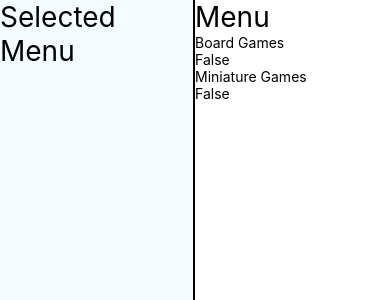
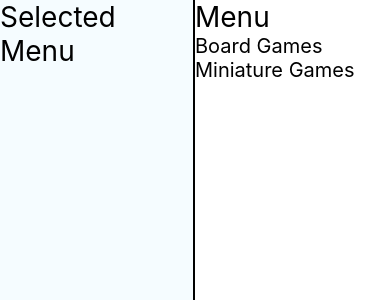
Before and after one commit to mcrice123/ht_coding_challenge, a React Native app: screen / in a window 390 px wide. Shown: the top 300 px of the page. Built offline with nearby package versions, Linux system fonts and the light colour scheme.

Commit message:
Toggle display of child menu items when menu item is clicked

```diff
--- a/Menu.js
+++ b/Menu.js
@@ -54,9 +54,13 @@ class Menu extends Component {
 						return (
 							<View key={item.id}>
 								<TouchableHighlight onPress={() => this.showGroupItems(i)}>
-									<Text>{item.checkDesc}</Text>
+									<Text style={styles.menuItem}>{item.checkDesc}</Text>
 								</TouchableHighlight>
-								{item.isOpen ? <Text>True</Text> : <Text>False</Text> }
+								{
+									item.isOpen && item.childMenuItems.map((child, index) => {
+										return <Text key={index}>{child.checkDesc}</Text>;
+									})
+								}
 							</View>
 						);
 					})
@@ -75,5 +79,9 @@ const styles = StyleSheet.create({
   },
   title: {
   	fontSize: 28,
-  }
+  },
+  menuItem: {
+  	color: '#000000',
+  	fontSize: 20,
+  },
 });
```
